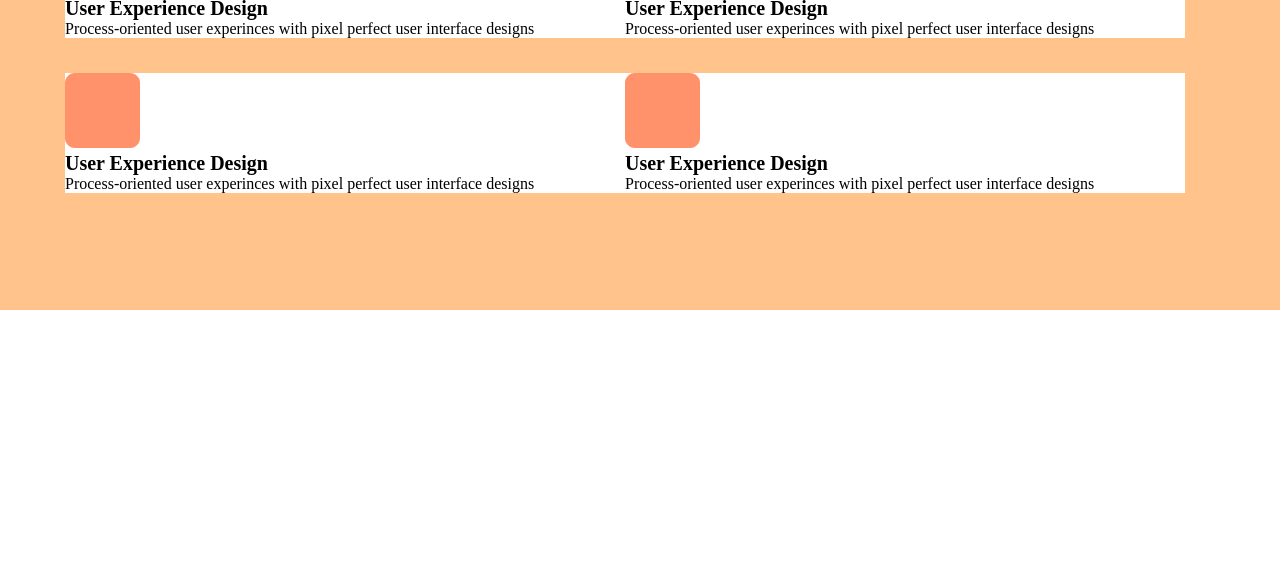
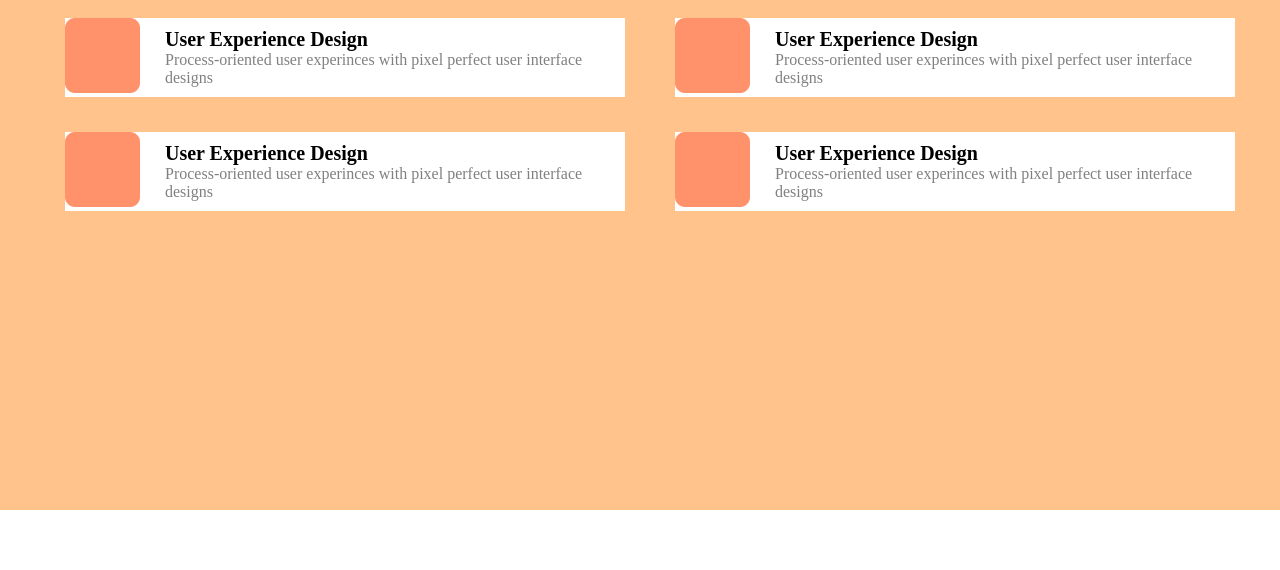
Before and after one commit to suleymanli19/NIJUM, a plain HTML site: page index.html in a window 1280 px wide. Shown: the part 230-800 px from the top of the page. Drawn offline with Linux system fonts and the light colour scheme.

Commit message:
Commited

```diff
--- a/index.html
+++ b/index.html
@@ -31,29 +31,37 @@
                 <div class="box">
                     <img src="/image/Rectangle 6.png" alt="">
                 </div>
+                <div>
                     <h3>User Experience Design</h3>
                     <p class="p2">Process-oriented user experinces with pixel perfect user interface designs</p>
+                </div>
             </div>
             <div class="block1">
                 <div class="box">
                     <img src="/image/Rectangle 6.png" alt="">
                 </div>
+                <div>
                     <h3>User Experience Design</h3>
                     <p class="p2">Process-oriented user experinces with pixel perfect user interface designs</p>
+                </div>
             </div>
             <div class="block1">
                 <div class="box">
                     <img src="/image/Rectangle 6.png" alt="">
                 </div>
+                <div>
                     <h3>User Experience Design</h3>
                     <p class="p2">Process-oriented user experinces with pixel perfect user interface designs</p>
+                </div>
             </div>
             <div class="block1">
                 <div class="box">
                     <img src="/image/Rectangle 6.png" alt="">
                 </div>
+                <div>
                     <h3>User Experience Design</h3>
                     <p class="p2">Process-oriented user experinces with pixel perfect user interface designs</p>
+                </div>
             </div>
         </div>
     </div>
--- a/style.css
+++ b/style.css
@@ -6,7 +6,7 @@
 
 .hero{
     width: 1440px;
-    height: 500px;
+    height: 700px;
     position: relative;
     background-color: #FFC38B;
 
@@ -16,6 +16,7 @@
     background-color: gray;
     margin-left: 65px;
     margin-top: 40px;
+    margin-bottom: 40px;
     width: 1170px;
     height: 41px;
     display: flex;
@@ -58,15 +59,10 @@
 .feature .p1{
     font-size: 20px;
     font-weight: 400;
+    color: gray;
     text-align: center;
 }
 
-.feature .blocks{
-    width: 100%;
-    display: flex;
-    flex-wrap: wrap;
-
-}
 
 .feature .blocks h3{
     font-size: 20px;
@@ -76,10 +72,27 @@
 .feature .blocks .p2{
     font-size: 16px;
     font-weight: 400;
+    color: gray;
+}
+
+
+.feature .blocks{
+    width: 100%;
+    display: flex;
+    flex-wrap: wrap;
+    justify-content: space-between;
+    margin-top: 60px;
 }
 
 .feature .blocks .block1{
     width: calc((100% - 50px) / 2);
     margin-bottom: 35px;
     background-color: white;
+    display: flex;
+    justify-content: space-between;
+    align-items: center;
 }
+
+.box{
+    margin-right: 25px;
+}
```
Lines whose indentation alone changed are shown as unchanged.
